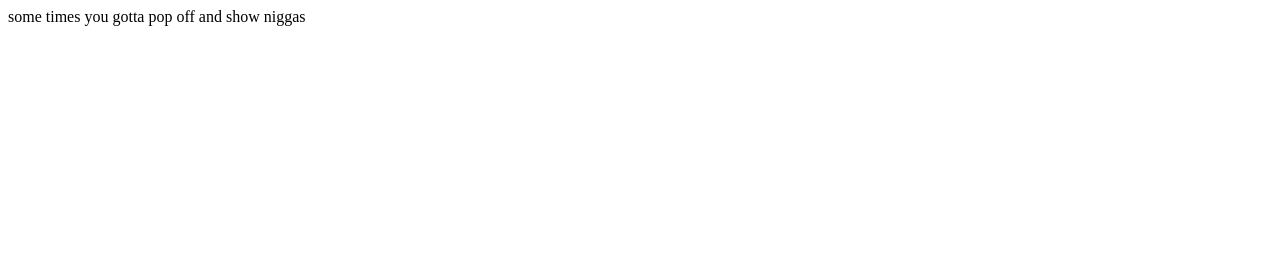
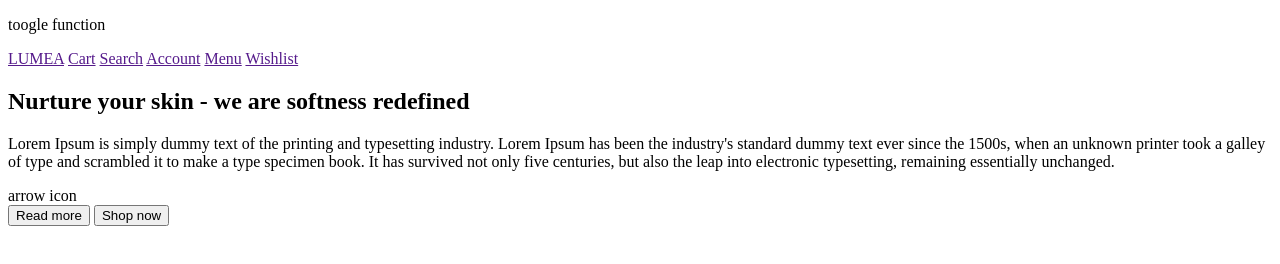
Before and after one commit to Bridgerto/DIGA3009A_2740821_ReneilweThobejane_ExamWebsite, a plain HTML site: page index.html in a window 1280 px wide. Drawn offline with Linux system fonts and the light colour scheme.

Commit message:
Setting Up Phase 1

```diff
--- a/index.html
+++ b/index.html
@@ -6,6 +6,44 @@
     <title>Document</title>
   </head>
   <body>
-    some times you gotta pop off and show niggas
+    <nav>
+      <p>toogle function</p>
+
+      <!--Brand Logo-->
+      <a href="">LUMEA</a>
+
+      <!--Options-->
+      <a href="">Cart</a>
+      <a href="">Search</a>
+      <a href="">Account</a>
+      <a href="">Menu</a>
+      <a href="">Wishlist</a>
+    </nav>
+
+    <main>
+      <section>
+        <h1>Nurture your skin - we are softness redefined</h1>
+        <p>
+          Lorem Ipsum is simply dummy text of the printing and typesetting
+          industry. Lorem Ipsum has been the industry's standard dummy text ever
+          since the 1500s, when an unknown printer took a galley of type and
+          scrambled it to make a type specimen book. It has survived not only
+          five centuries, but also the leap into electronic typesetting,
+          remaining essentially unchanged.
+        </p>
+
+        <div>arrow icon</div>
+        <a href=""><button>Read more</button></a>
+        <a href=""><button>Shop now</button></a>
+      </section>
+
+      <section class="Bestsellers"></section>
+
+      <section class="Departments"></section>
+
+      <section class="SkinConcerns"></section>
+    </main>
+
+    <footer></footer>
   </body>
 </html>
```
Also changed, not shown: HTML FILES/Cart.html (added), HTML FILES/Wishlist.html (added).
